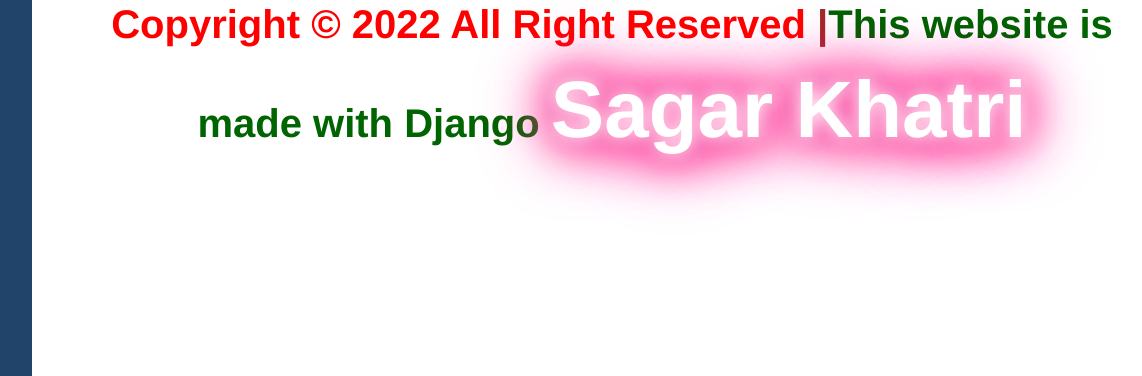
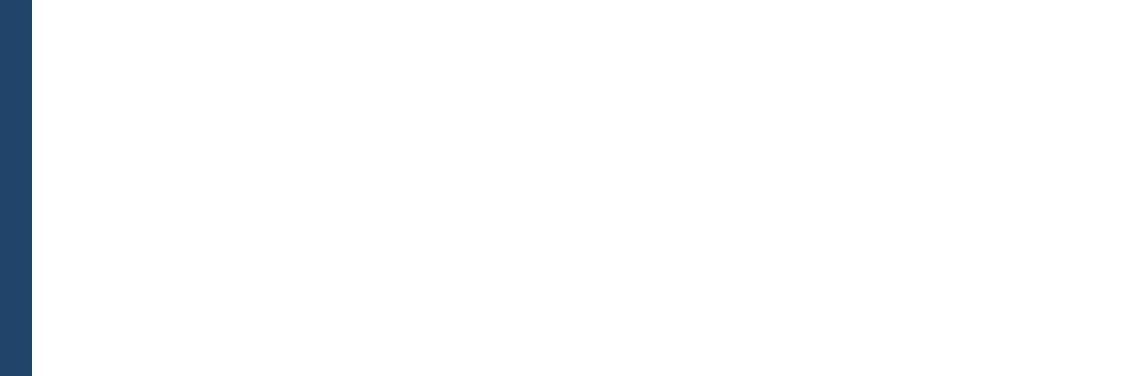
Before and after one commit to khatrisagar/Hospital-Management-System, a Django app: page /admin_home in a window 1400 px wide. Shown: the part 424-800 px from the top of the page, without its empty margins (208-1350 px from the left). Run offline with Django 4.2, Linux system fonts and the light colour scheme; a user stored in the database is signed in; data that the repository does not hold is empty; some libraries are stand-ins or nearby versions.

Commit message:
old website added

```diff
--- a/templates/admin_home.html
+++ b/templates/admin_home.html
@@ -202,16 +202,7 @@
   </div>
 
 <br><br><br><br><br>
-           <footer class="container mt-5 text-center">
-		          <p style="font-size: 30pt; color: red; font-weight: bold">
-			          Copyright &copy;
-			         <script>
-				document.write(new Date().getFullYear());
-			</script>
-			All Right Reserved <span style="color: brown">|</span><span
-				style="color: #006400">This website is made with Django</span>
-				<a class="glow" href="#" target="_blank">Sagar Khatri</a></p>
-	       </footer>
+
 
 </body>
 </html>
```
